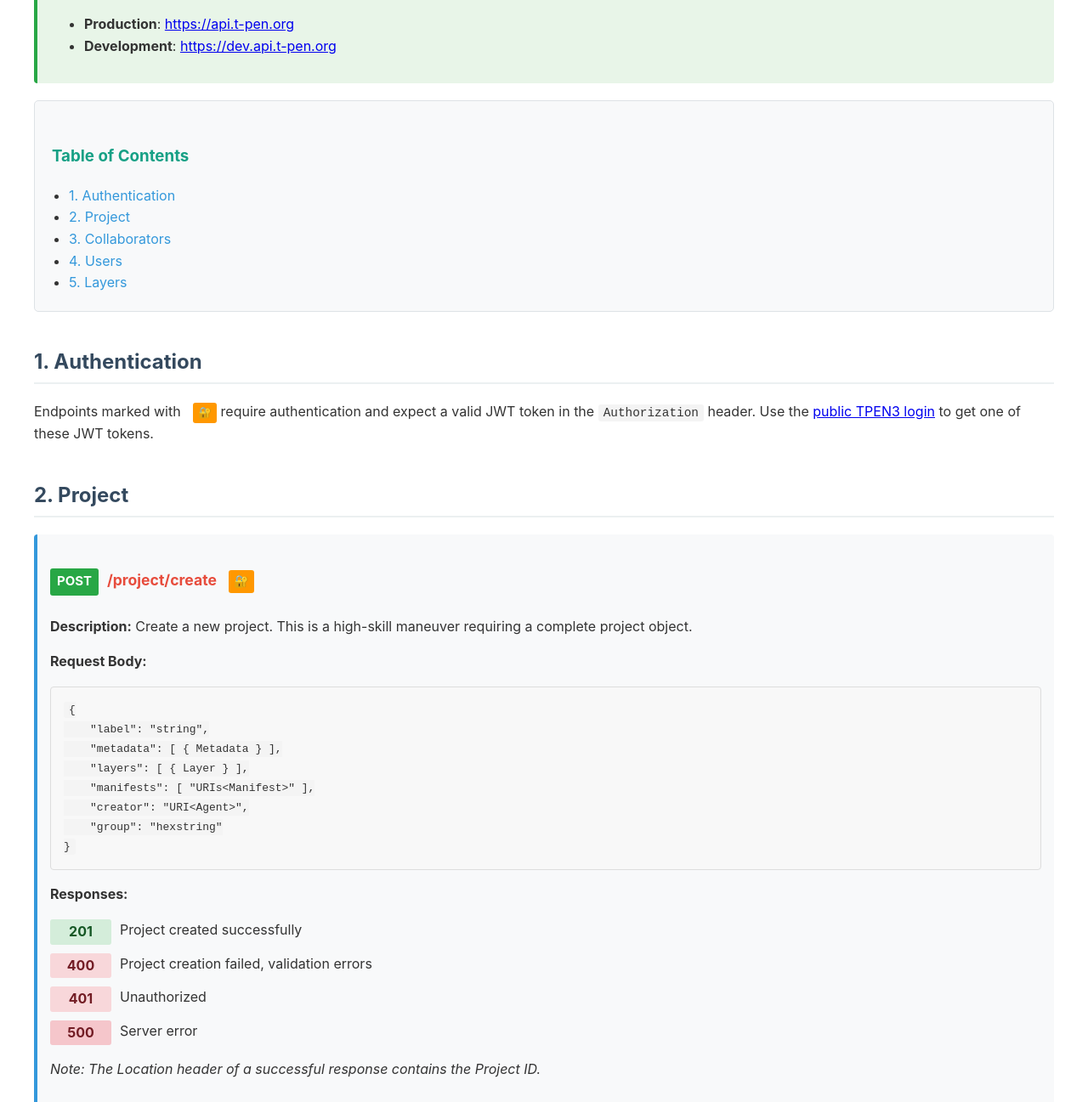
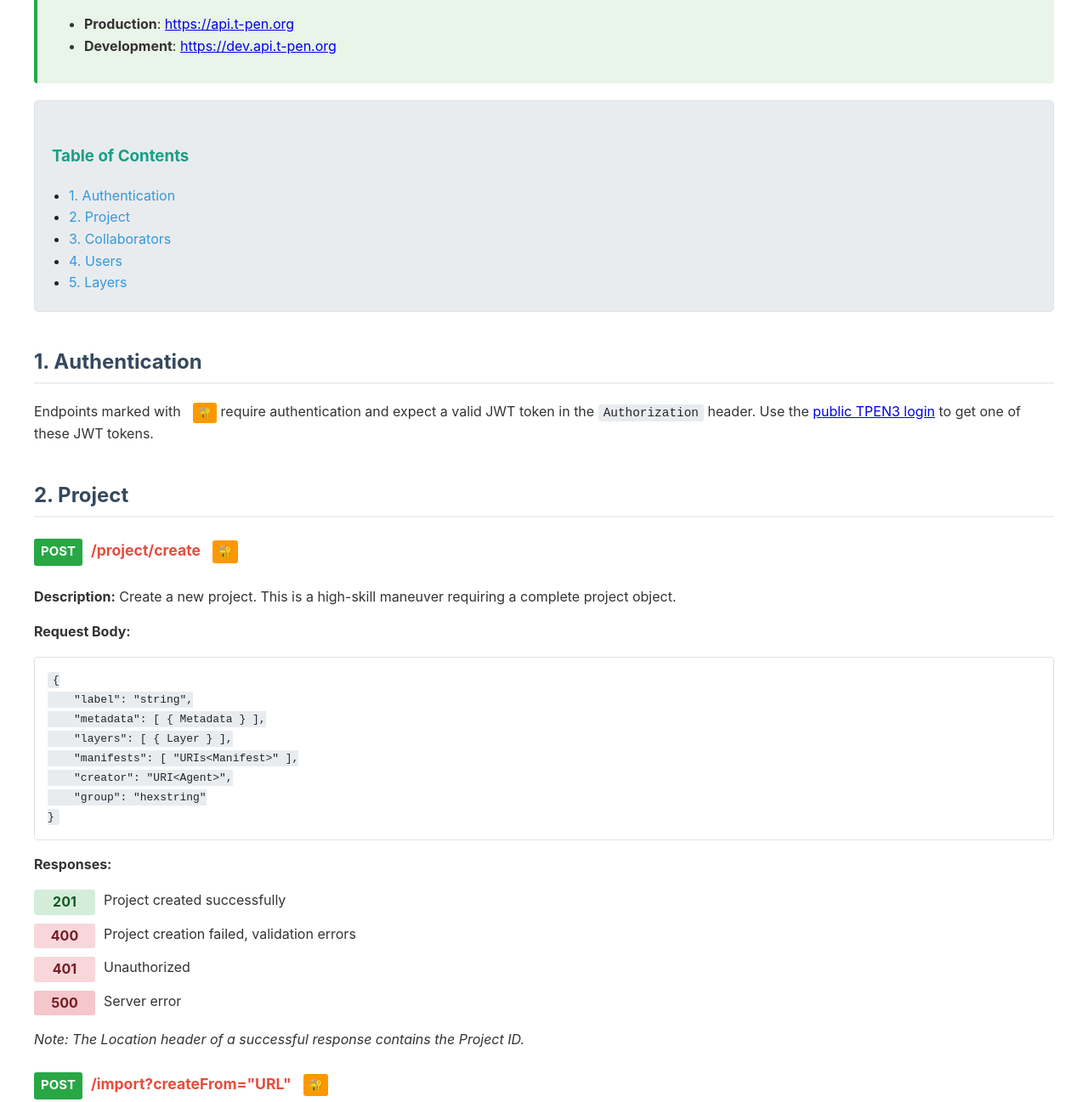
Before and after one commit to CenterForDigitalHumanities/TPEN-services, a website: page public/API.html in a window 1280 px wide. Shown: the part 276-1573 px from the top of the page at 85% size. Drawn offline with Linux system fonts and the light colour scheme.

Commit message:
Update API.html styles for improved readability
Adjusted background and text colors for code blocks, endpoints, and table of contents to enhance contrast and readability. Minor CSS cleanups and added missing newline at end of file.

```diff
--- a/public/API.html
+++ b/public/API.html
@@ -25,7 +25,7 @@
                 border-left-color: #4a9eff;
             }
             code {
-                background-color: #2a2a2a;
+                background-color: #444;
                 color: #e0e0e0;
             }
             pre {
@@ -65,12 +65,9 @@
         @media (prefers-color-scheme: dark) {
             h4 { color: #ff6b6b; }
         }
-        .endpoint {
-            background-color: #f8f9fa;
-            border-left: 4px solid #3498db;
-            padding: 15px;
-            margin: 20px 0;
-            border-radius: 4px;
+        .endpoint pre {
+            background-color: #ffffff;
+            border-color: #dee2e6;
         }
         .method {
             display: inline-block;
@@ -94,7 +91,8 @@
             margin-left: 10px;
         }
         code {
-            background-color: #f4f4f4;
+            background-color: #e9ecef;
+            color: #212529;
             padding: 2px 6px;
             border-radius: 3px;
             font-family: 'Courier New', monospace;
@@ -110,11 +108,12 @@
             font-size: 0.9em;
         }
         .toc {
-            background-color: #f8f9fa;
+            background-color: #e9ecef;
             border: 1px solid #dee2e6;
             border-radius: 5px;
             padding: 20px;
             margin: 20px 0;
+            color: #212529;
         }
         @media (prefers-color-scheme: dark) {
             .toc {
```
